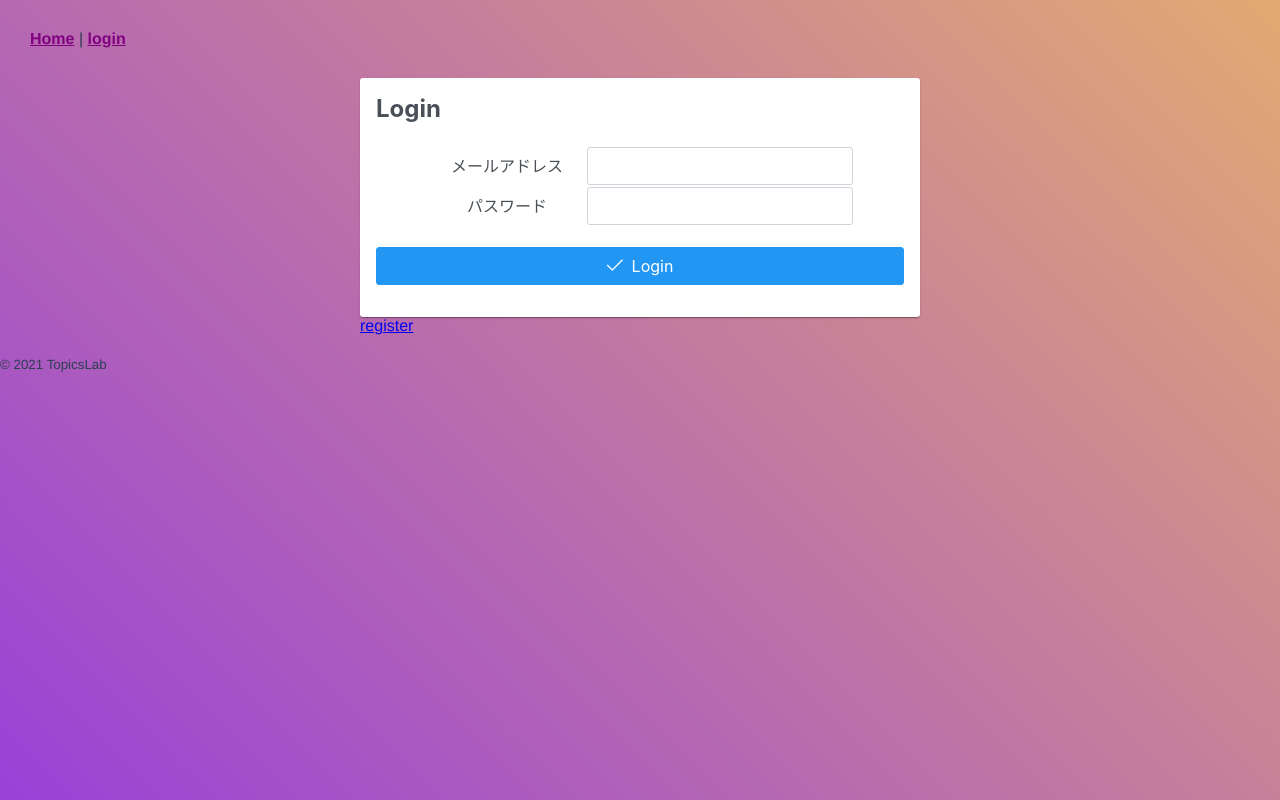
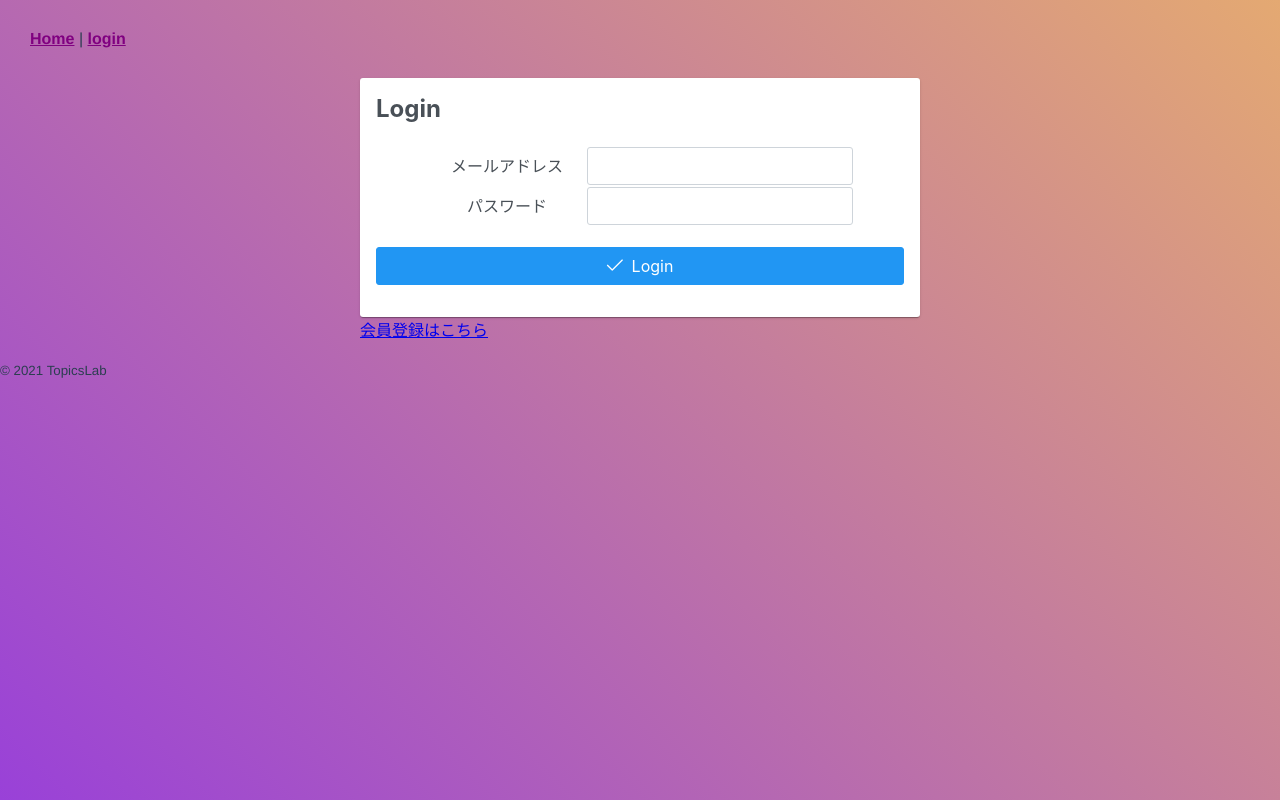
Before and after one commit to Taku1222/TopicsLab, a Vue app in the folder front/topicslab/: page /login in a window 1280 px wide. Built offline with nearby package versions, Linux system fonts and the light colour scheme; what axios-cookiejar-support would draw is missing.

Commit message:
いいねボタン修正

```diff
--- a/front/topicslab/src/components/Comments.vue
+++ b/front/topicslab/src/components/Comments.vue
@@ -8,7 +8,9 @@
       </template>
       <div class="comment-text">
         {{comment.body}}
-        <Button label="いいね" />
+      </div>
+      <div class = "like_button">
+        <Button label = "いいね" />
       </div>
     </Fieldset>
   </div>
@@ -31,4 +33,9 @@ export default {
 .comment-text {
   white-space:pre-wrap;
 }
+
+.like_button {
+  text-align: right;
+  display: block;
+}
 </style>
--- a/front/topicslab/src/views/Login.vue
+++ b/front/topicslab/src/views/Login.vue
@@ -21,7 +21,7 @@
         </div>
       </template>
     </Card>
-    <router-link to="/register/">register</router-link>
+    <router-link to="/register/">会員登録はこちら</router-link>
   </div>
 </template>
 
--- a/front/topicslab/src/views/Topic.vue
+++ b/front/topicslab/src/views/Topic.vue
@@ -7,13 +7,13 @@
       <template #content>
         <div class="body-text">
           {{topic.body}}
-          <br>
-          <Button label="いいね" />
         </div>
       </template>
       <template #footer>
         <span>
           <router-link :to="`/user/${user.id}`">{{user.name}}</router-link>
+          <br>
+          <Button label="いいね" />
         </span>
       </template>
     </Card>
```
